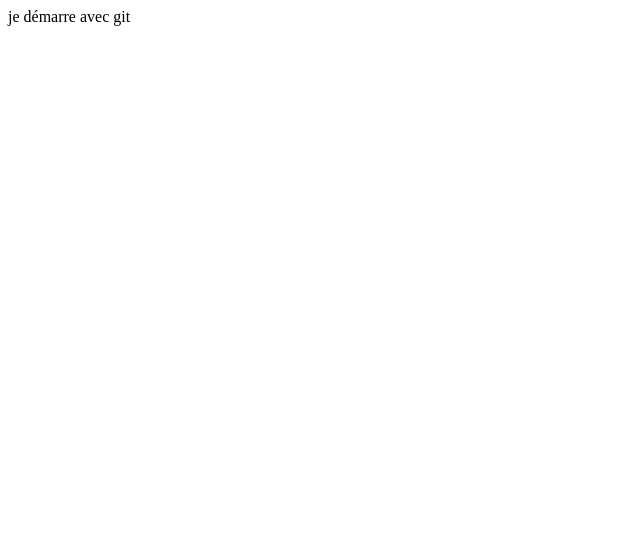
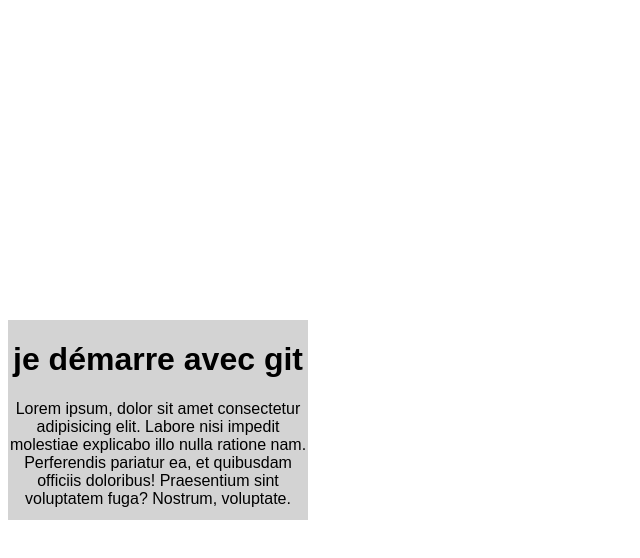
Before and after one commit to msclol/trainingGit_, a plain HTML site: page index.html in a window 1280 px wide. Shown: the whole page, without its empty margins (0-640 px from the left). Drawn offline with Linux system fonts and the light colour scheme.

Commit message:
Rajout des modifications de index.html et style.css

```diff
--- a/index.html
+++ b/index.html
@@ -4,9 +4,14 @@
     <meta charset="UTF-8">
     <meta http-equiv="X-UA-Compatible" content="IE=edge">
     <meta name="viewport" content="width=device-width, initial-scale=1.0">
+    <link rel="stylesheet" href="style.css">
     <title>Document</title>
 </head>
 <body>
-    je démarre avec git
+    <div class="centerMyDiv">
+        <h1> je démarre avec git</h1>
+        <div>Lorem ipsum, dolor sit amet consectetur adipisicing elit. Labore nisi impedit molestiae explicabo illo nulla ratione nam. Perferendis pariatur ea, et quibusdam officiis doloribus! Praesentium sint voluptatem fuga? Nostrum, voluptate.</div>
+    </div>
+
 </body>
 </html>
--- /dev/null
+++ b/style.css
@@ -0,0 +1,12 @@
+
+.centerMyDiv{
+    position: absolute;
+    top: 40%;
+    width: 300px;
+    height: 200px;
+    font-family: Arial, Helvetica, sans-serif;
+    font-size: 100;
+    text-align: center;
+    background: lightgray;
+
+}
```
